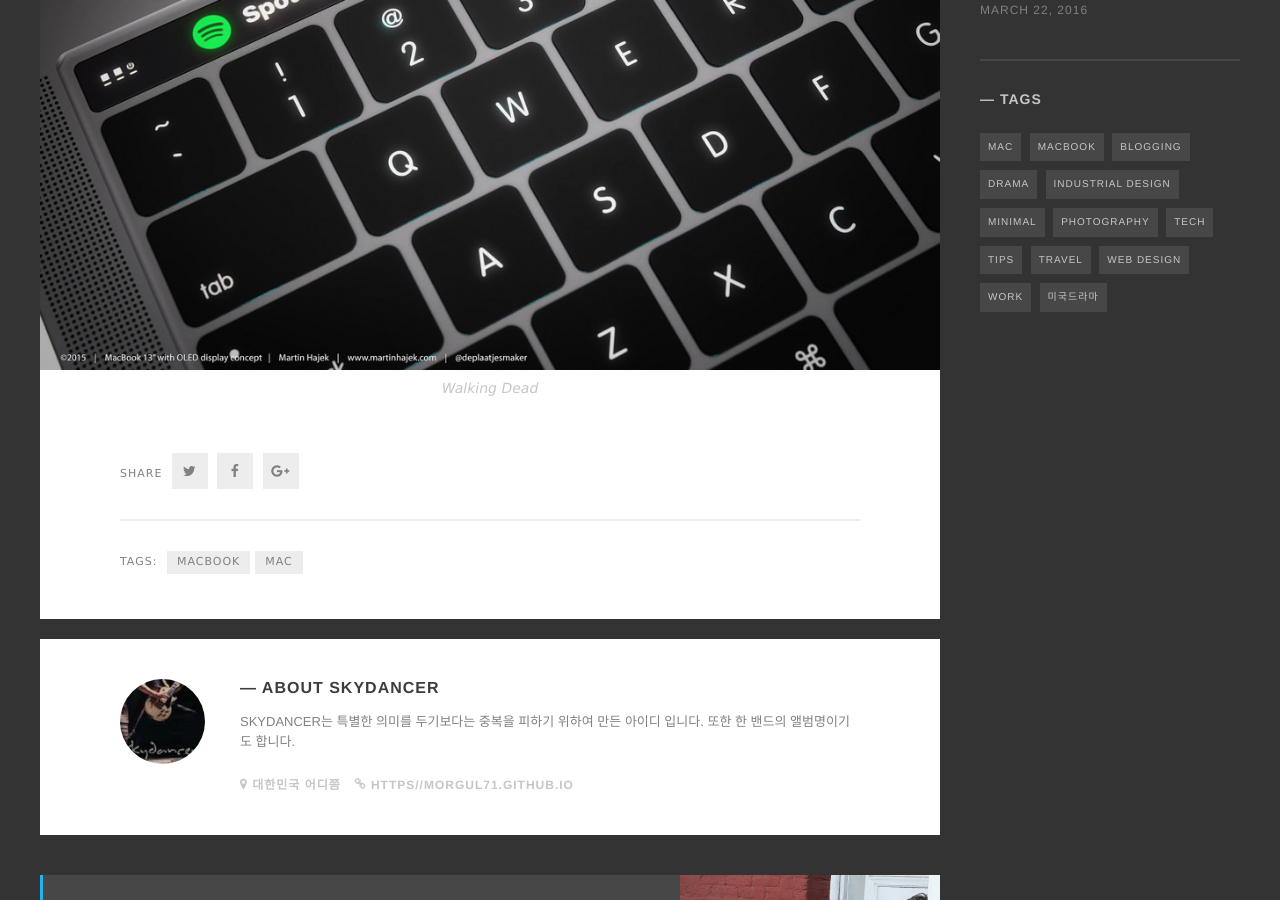
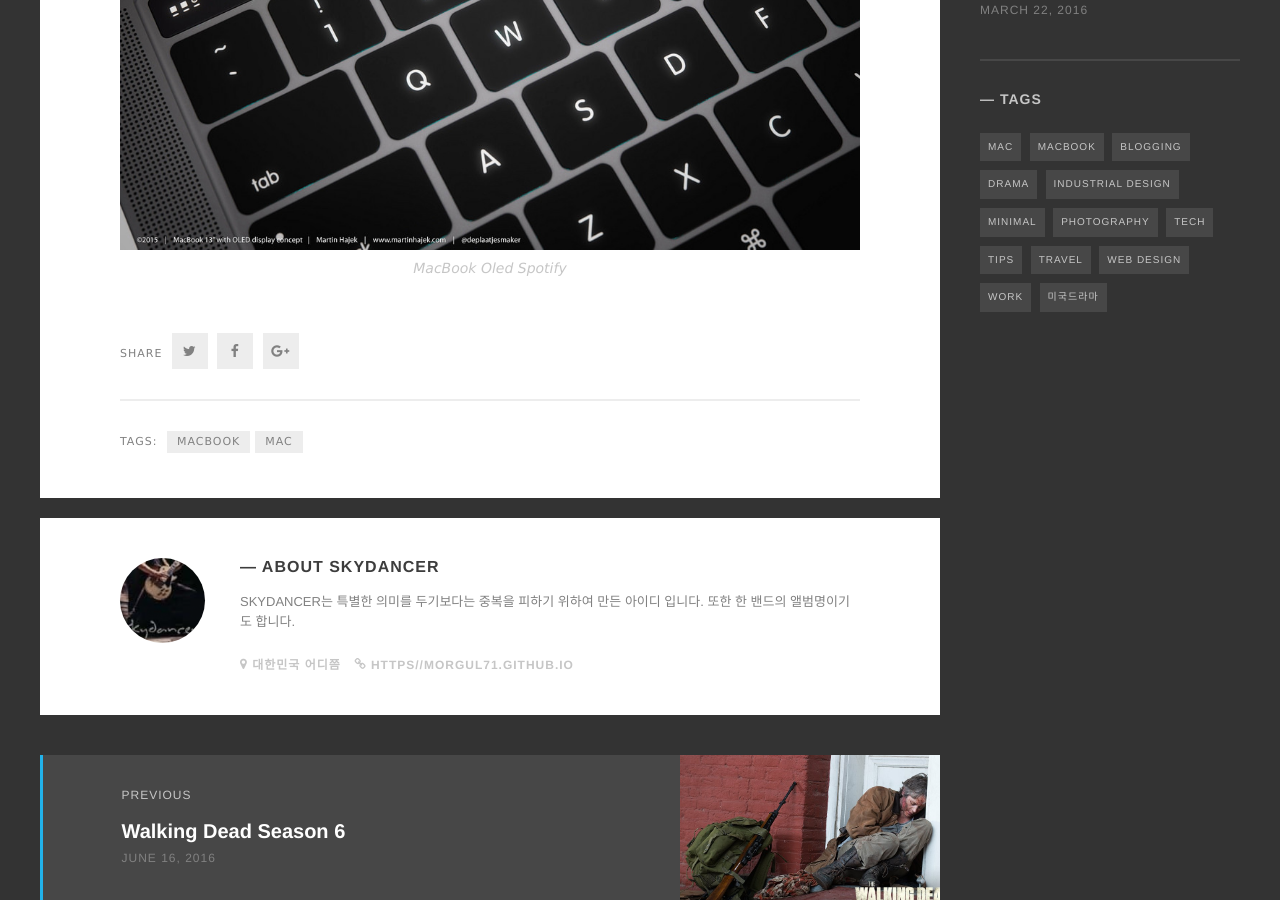
Before and after one commit to morgul71/morgul71.github.io, a Jekyll site: the page built from _posts/2016-06-18-MacBook OLED bar concept.md, in a window 1280 px wide and 900 px high, scrolled down 1223 px. Built offline with Jekyll 4.4.1, drawn with Linux system fonts in a browser that asks for light colours; some web fonts are replaced.

Commit message:
Update 2016-06-18-MacBook OLED bar concept.md

```diff
--- a/_posts/2016-06-18-MacBook OLED bar concept.md
+++ b/_posts/2016-06-18-MacBook OLED bar concept.md
@@ -12,4 +12,6 @@
 
 <!--more-->
 
-{% include image_full.html imageurl="/images/posts/macbook-oled-spotify.jpg" title="Walking Dead" caption="Walking Dead" %}
+
+
+{% include image_caption.html imageurl="/images/posts/macbook-oled-spotify.jpg" title="MacBook Oled Spotify" caption="MacBook Oled Spotify" %}
```
